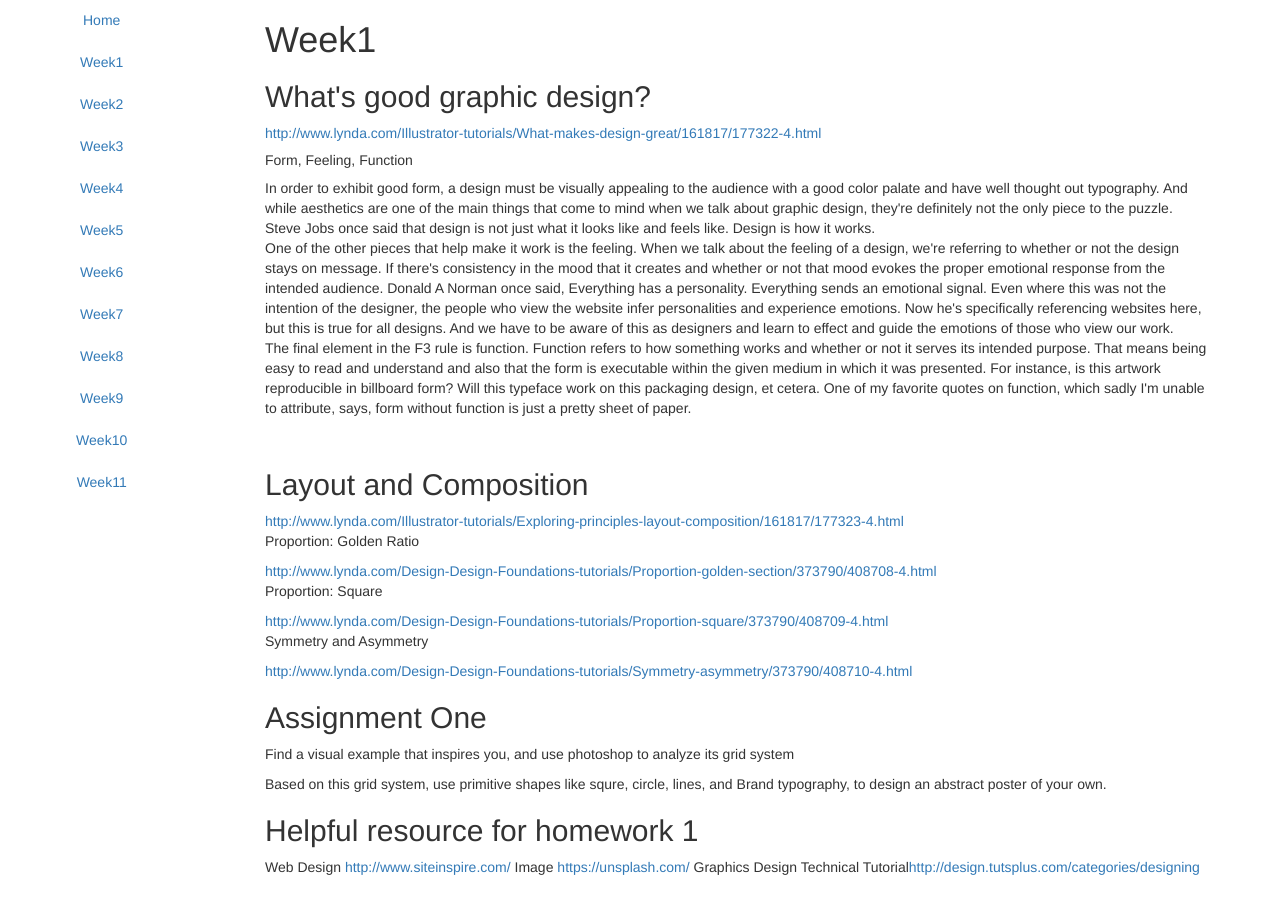
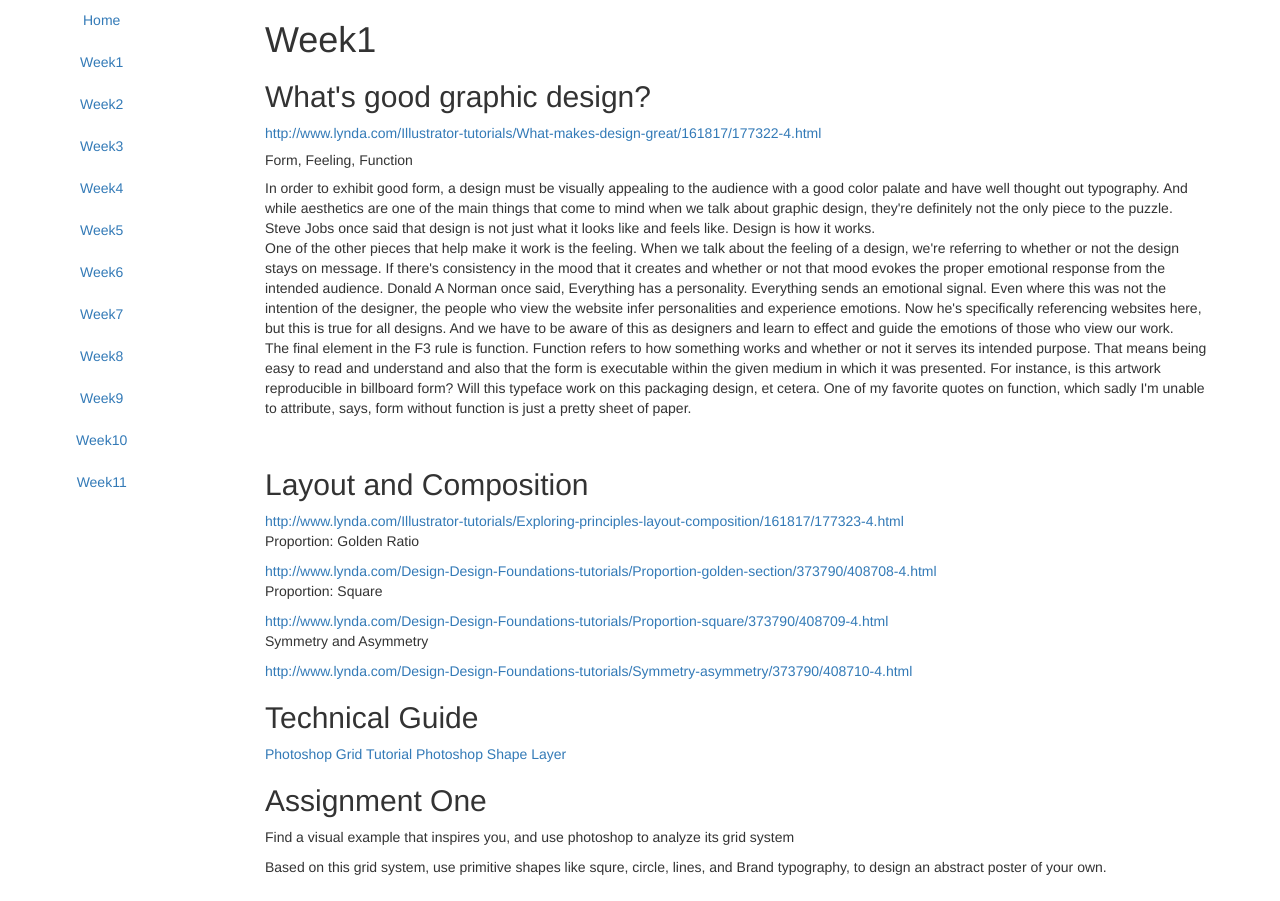
Before and after one commit to zhenzhenqi/MMA100, a Jekyll site: the page built from _posts/2015-03-01-week1.html, in a window 1280 px wide, cut to the strip 0-901 px from the top of the page. Built offline with Jekyll 4.4.1, drawn with Linux system fonts in a browser that asks for light colours; nearby versions of some CDN libraries.

Commit message:
week1 note

```diff
--- a/_posts/2015-03-01-week1.html
+++ b/_posts/2015-03-01-week1.html
@@ -22,6 +22,12 @@ The final element in the F3 rule is function. Function refers to how something w
 <a href="http://www.lynda.com/Design-Design-Foundations-tutorials/Symmetry-asymmetry/373790/408710-4.html">http://www.lynda.com/Design-Design-Foundations-tutorials/Symmetry-asymmetry/373790/408710-4.html</a>
 <br>
 
+
+<h2>Technical Guide</h2>
+<a href="https://www.youtube.com/watch?v=geGwmRZn6dg">Photoshop Grid Tutorial</a>
+<a href="https://www.youtube.com/watch?v=THy_u132IK4">Photoshop Shape Layer</a>
+<br>
+
 <h2>Assignment One</h2>
 <p>Find a visual example that inspires you, and use photoshop to analyze its grid system</p>
 <p>Based on this grid system, use primitive shapes like squre, circle, lines, and Brand typography, to design an abstract poster of your own.</p>
```
